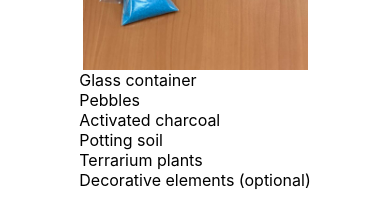
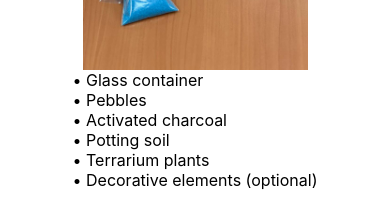
Before and after one commit to nus-zen/zen-app, a React Native app: screen /TerrariumDetailScreen in a window 390 px wide. Shown: the part 1096-1307 px from the top of the page. Built offline with nearby package versions, Linux system fonts and the light colour scheme.

Commit message:
add point

```diff
--- a/screens/practices/TerrariumDetailScreen.js
+++ b/screens/practices/TerrariumDetailScreen.js
@@ -48,8 +48,9 @@ const TerrariumDetailScreen = () => {
           style={styles.materialsImage}
         />
         <Text style={styles.materialsText}>
-          Glass container{"\n"}Pebbles {"\n"}Activated charcoal{"\n"}Potting
-          soil{"\n"}Terrarium plants{"\n"}Decorative elements (optional)
+          • Glass container{"\n"}• Pebbles {"\n"}• Activated charcoal{"\n"}•
+          Potting soil{"\n"}• Terrarium plants{"\n"}• Decorative elements
+          (optional)
         </Text>
       </View>
     </ScrollView>
```
